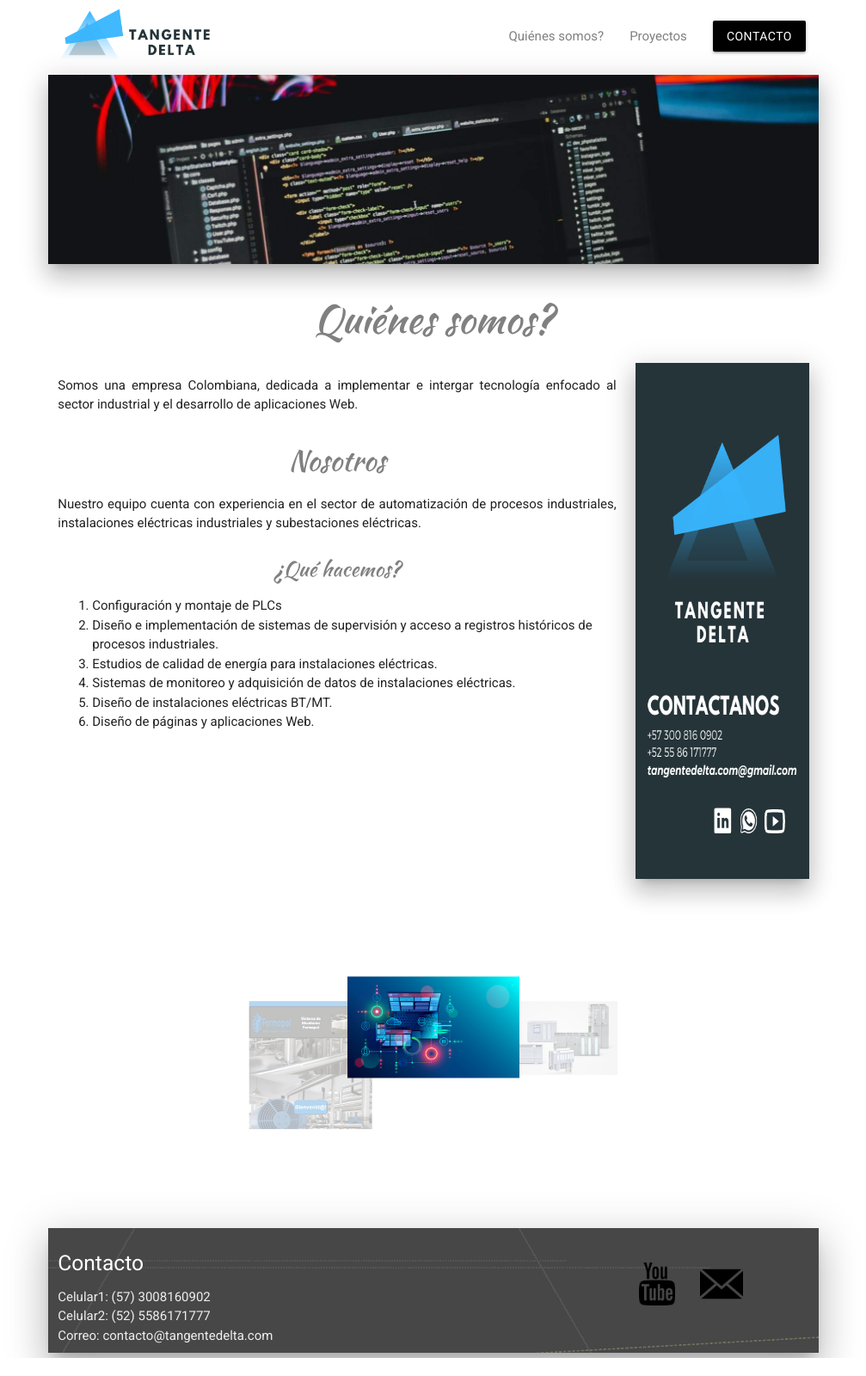
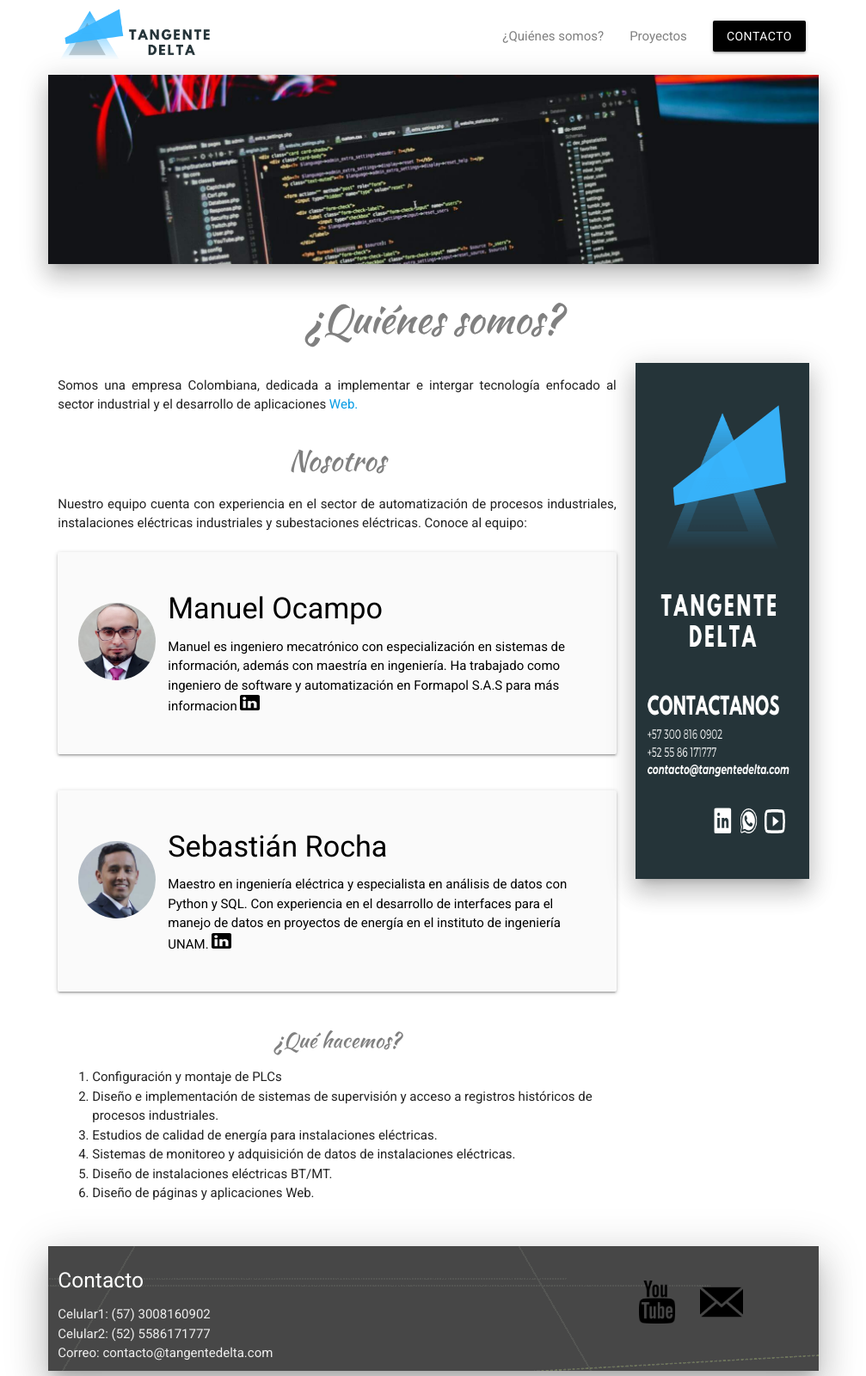
Before and after one commit to ManuelOg16/WEB-TANGENTE, a Flask app: page /quienes-somos in a window 1280 px wide. Shown: the whole page at 86% size, without its empty margins (136-1143 px from the left). Before the commit the page ends 1579 px from the top, so only its background shows below. Run offline with Flask 2, Linux system fonts and the light colour scheme.

Commit message:
actualización imagenes -contacto-sliders clientes

```diff
--- a/static/css/main.css
+++ b/static/css/main.css
@@ -127,6 +127,12 @@
     width: 50px;
     height: 50px;
 }
+.linkdln{
+    margin-top: -5px;
+    width: 23px;
+    height: 23px;
+    padding-top: 5px;
+}
 @media only screen and (max-width: 995px){
     footer.page-footer {
         display: flex;
--- a/templates/index.html
+++ b/templates/index.html
@@ -3,6 +3,12 @@
 <head>
     <meta charset="UTF-8">
     <meta name="description" content="Tangentedelta ofrece servicios de programación con Python para  sistemas como monitoreo sincrofasorial, automatización industrial y análisis de datos.">
+    <meta property= og:title  content="Programación Web con Python en Colombia | tangentedelta">
+    <meta property= og:site_name  content="Tangentedelta">
+    <meta property= og:url  content="https://www.tangentedelta.com/">
+    <meta property= og:description content="Tangentedelta ofrece servicios de programación con Python para sistemas como monitoreo sincrofasorial, automatización industrial y análisis de datos.">
+    <meta property= og:type content="business.business">
+    <meta property= og:image content="https://www.tangentedelta.com/static/assets/img/banner-publicidad-tangentedelta.jpg">
     <meta http-equiv="X-UA-Compatible" content="IE=edge">
     <meta name="viewport"  content="width=device-width, initial-scale=1.0">
     <title>Programación Web con Python en Colombia | tangentedelta</title>
@@ -34,13 +40,13 @@
            <a href="/" class="brand-logo  valign-wrapper"><img class="responsive-img left " src="{{url_for('static', filename='assets/img/logo2.png')}}" alt="Logo de la página" width="200" height="90"></a>
            <a href="#" data-target="mobile-demo" class="sidenav-trigger"><i class="material-icons ">menu</i></a>
            <ul class="right hide-on-med-and-down">
-               <li><a href="quienes-somos">Quiénes somos?</a></li>
+               <li><a href="quienes-somos">¿Quiénes somos?</a></li>
                <li><a href="/proyectos/nuestros-proyectos">Proyectos</a></li>
                <li><a class="btn" href="contacto">Contacto</a></li>
            </ul>
         </nav>
         <ul class="sidenav" id="mobile-demo">
-            <li><a href="quienes-somos">Quiénes somos?</a></li>
+            <li><a href="quienes-somos">¿Quiénes somos?</a></li>
             <li><a href="/proyectos/nuestros-proyectos">Proyectos</a></li>
             <li><a class="btn" href="contacto">Contacto</a></li>
         </ul>
@@ -77,7 +83,7 @@
             <div class="col s12 ">
               <h1 class="tituloh1">Aplicaciones Web y programación con Python</h1>
               <p class="introduccion">Tangentedelta cuenta con especialistas en diversos lenguajes de programación y manejo de Frameworks como <a href="https://flask.palletsprojects.com/en/2.0.x/" target="_blank">Flask</a> de Python, Node js y otras plataformas para el desarrollo <a href="/proyectos/desarrollo-web/paginas-web">Web</a>, además el análisis de datos  se desarrolla a través de aplicaciones de acuerdo a las necesidades de nuestros clientes.</p>
-              <p class="introduccion">Entre las categorías encontraras proyectos realizados con programación que te permitirán comprobar los casos de éxito, para que lleves tu negocio a otro nivel con todo el manejo y análisis de la datos.</p>
+              <p class="introduccion">Entre las categorías encontrarás proyectos realizados con programación que te permitirán comprobar los casos de éxito, para que lleves tu negocio a otro nivel con todo el manejo y análisis de los datos.</p>
             </div>
             <div class="col s12">
               <h2 class="tituloh2">Estas son las categorías principales de programación que ofrecemos con nuestros servicios.</h2>
@@ -104,7 +110,7 @@
                          <img class="activator" src="{{url_for('static', filename='assets/img/card2-1formapol.jpg')}}"alt="Monitoreo-supervision-Web" width="600" height="300">
                      </div>
                      <div class="card-content">
-                        <span class="card-title grey-text activator text-darken-4">Sistemas Web de supervición (Scada)<i class="material-icons right">more_vert</i></span>
+                        <span class="card-title grey-text activator text-darken-4">Sistemas Web de supervisión (Scada)<i class="material-icons right">more_vert</i></span>
                      </div>
                      <div class="card-reveal">
                          <span class="card-title grey-text activator text-darken-4 ">Web Scada<i class="material-icons right">close</i></span>
@@ -120,7 +126,7 @@
                          <img class="activator" src="{{url_for('static', filename='assets/img/card4diseñoweb.png')}}" alt="Desarrollo-Web" width="600" height="300">
                      </div>
                      <div class="card-content">
-                        <span class="card-title grey-text activator text-darken-4">Diseño de Paginas Web y Apps de analisis de datos<i class="material-icons right">more_vert</i></span>
+                        <span class="card-title grey-text activator text-darken-4">Diseño de Páginas Web y Apps de análisis de datos<i class="material-icons right">more_vert</i></span>
                      </div>
                      <div class="card-reveal">
                          <span class="card-title grey-text activator text-darken-4 ">Páginas Web<i class="material-icons right">close</i></span>
@@ -150,7 +156,7 @@
         </section>
    </main>
     {% endblock %}
-    <section class="section">
+    <!--<section class="section">
       <div class="row">
         <div class="carousel">
           <a class="carousel-item" href="/proyectos/desarrollo-web/paginas-web"><img src="{{url_for('static', filename='assets/img/card5web.jpg')}}" alt="Computadores" width="200" height="118"></a>
@@ -158,7 +164,7 @@
           <a class="carousel-item" href="/proyectos/scada-web/scada-web-formapol"><img src="{{url_for('static', filename='assets/img/card2formapol.jpg')}}"alt="Supervisor-Scada" width="200" height="208"></a>
         </div>
       </div>
-    </section>
+    </section>-->
     <section class="container">
      <footer class="page-footer z-depth-5">
             <div class="row">
--- a/templates/proyectos/desarrollo-web/paginas-web.html
+++ b/templates/proyectos/desarrollo-web/paginas-web.html
@@ -33,13 +33,13 @@
            <a href="/" class="brand-logo  valign-wrapper"><img class="responsive-img left " src="{{url_for('static', filename='assets/img/logo2.png')}}" alt="Logo de la página" width="200" height="90"></a>
            <a href="#" data-target="mobile-demo" class="sidenav-trigger"><i class="material-icons ">menu</i></a>
            <ul class="right hide-on-med-and-down">
-               <li><a href="/quienes-somos">Quiénes somos?</a></li>
+               <li><a href="/quienes-somos">¿Quiénes somos?</a></li>
                <li><a href="/proyectos/nuestros-proyectos">Proyectos</a></li>
                <li><a class="btn" href="/contacto">Contacto</a></li>
            </ul>
         </nav>
         <ul class="sidenav" id="mobile-demo">
-            <li><a href="/quienes-somos">Quiénes somos?</a></li>
+            <li><a href="/quienes-somos">¿Quiénes somos?</a></li>
             <li><a href="/proyectos/nuestros-proyectos">Proyectos</a></li>
             <li><a class="btn" href="/contacto">Contacto</a></li>
         </ul>
--- a/templates/proyectos/programacion-plc/plc-br.html
+++ b/templates/proyectos/programacion-plc/plc-br.html
@@ -33,13 +33,13 @@
            <a href="/" class="brand-logo  valign-wrapper"><img class="responsive-img left " src="{{url_for('static', filename='assets/img/logo2.png')}}" alt="Logo de la página" width="200" height="90"></a>
            <a href="#" data-target="mobile-demo" class="sidenav-trigger"><i class="material-icons ">menu</i></a>
            <ul class="right hide-on-med-and-down">
-               <li><a href="/quienes-somos">Quiénes somos?</a></li>
+               <li><a href="/quienes-somos">¿Quiénes somos?</a></li>
                <li><a href="/proyectos/nuestros-proyectos">Proyectos</a></li>
                <li><a class="btn" href="/contacto">Contacto</a></li>
            </ul>
         </nav>
         <ul class="sidenav" id="mobile-demo">
-            <li><a href="/quienes-somos">Quiénes somos?</a></li>
+            <li><a href="/quienes-somos">¿Quiénes somos?</a></li>
             <li><a href="/proyectos/nuestros-proyectos">Proyectos</a></li>
             <li><a class="btn" href="/contacto">Contacto</a></li>
         </ul>
@@ -73,7 +73,7 @@
     <div class="col s12 m6 ">
       <p>Un controlador lógico programable, más conocido por sus siglas en inglés <a href="https://es.wikipedia.org/wiki/Controlador_l%C3%B3gico_programable" target="_blank">PLC</a> (Programmable Logic Controller) o por autómata programable, es una computadora utilizada en la ingeniería automática o automatización industrial, para automatizar procesos electromecánicos, electroneumáticos, electrohidráulicos, tales como el control de la maquinaria de la fábrica en líneas de montaje u otros procesos de producción, así como atracciones mecánicas.</p>
       <p>Nuestro equipo de trabajo cuenta con la habilidad de <a href="/proyectos/scada-web/scada-web-formapol">programar</a>  cualquier dispositivo PLC, en un lenguaje como Ladder, Basic, C++, FUB, STL , además de diversas marcas comerciales como : Mitsubishi, Siemens, B&R, Allen Bradley , Schneider electric, Omron , Panasonic, Weintek etc.</p>
-      <p>De la mano a la programación de estos dispositivos también se programan las interfaces graficas hombre maquina o más comúnmente conocidas como HMI de las marcas comerciales.</p>
+      <p>De la mano a la programación de estos dispositivos también se programan las interfaces gráficas hombre máquina o más comúnmente conocidas como HMI de las marcas más comerciales.</p>
     </div>
     <div class="col s12 m6 ">
       <h2 class="tituloh2">Proyecto de automatización y programación con un dispositivo PLC.</h2>
--- a/templates/proyectos/scada-web/scada-web-formapol.html
+++ b/templates/proyectos/scada-web/scada-web-formapol.html
@@ -33,13 +33,13 @@
            <a href="/" class="brand-logo  valign-wrapper"><img class="responsive-img left " src="{{url_for('static', filename='assets/img/logo2.png')}}" alt="Logo de la página" width="200" height="90"></a>
            <a href="#" data-target="mobile-demo" class="sidenav-trigger"><i class="material-icons ">menu</i></a>
            <ul class="right hide-on-med-and-down">
-               <li><a href="/quienes-somos">Quiénes somos?</a></li>
+               <li><a href="/quienes-somos">¿Quiénes somos?</a></li>
                <li><a href="/proyectos/nuestros-proyectos">Proyectos</a></li>
                <li><a class="btn" href="/contacto">Contacto</a></li>
            </ul>
         </nav>
         <ul class="sidenav" id="mobile-demo">
-            <li><a href="/quienes-somos">Quiénes somos?</a></li>
+            <li><a href="/quienes-somos">¿Quiénes somos?</a></li>
             <li><a href="/proyectos/nuestros-proyectos">Proyectos</a></li>
             <li><a class="btn" href="/contacto">Contacto</a></li>
         </ul>
--- a/templates/quienes-somos.html
+++ b/templates/quienes-somos.html
@@ -7,12 +7,48 @@
  <section class="section">
   <div class="row">
     <div class="col s12">
-      <h1 class="tituloh1">Quiénes somos?</h1>
+      <h1 class="tituloh1">¿Quiénes somos?</h1>
      </div>
      <div class="col s12 m9 ">
-        <p>Somos una empresa Colombiana, dedicada a implementar e intergar tecnología enfocado al sector industrial y el desarrollo de aplicaciones Web.</p>
+        <p>Somos una empresa Colombiana, dedicada a implementar e intergar tecnología enfocado al sector industrial y el desarrollo de aplicaciones <a href="/proyectos/desarrollo-web/paginas-web">Web.</a> </p>
         <h2 class="tituloh2">Nosotros</h2>
-        <p>Nuestro equipo cuenta con experiencia en el sector de automatización de procesos industriales, instalaciones eléctricas industriales y subestaciones eléctricas.</p>
+        <p>Nuestro equipo cuenta con experiencia en el sector de automatización de procesos industriales, instalaciones eléctricas industriales y subestaciones eléctricas. Conoce al equipo: </p>
+        <div class="row">
+          <div class="col s12 m9 offset-m2 l12 ">
+           <div class="card-panel grey lighten-5 z-depth-1">
+             <div class="row valign-wrapper">
+               <div class="col s2">
+                 <img src="{{url_for('static', filename='assets/img/manuel.jpg')}}" alt="integrante" class="circle responsive-img"  width="90" height="50" > <!-- notice the "circle" class -->
+               </div>
+               <div class="col s10">
+                 <span class="black-text">
+                   <h4>Manuel Ocampo</h4>
+                   Manuel es ingeniero mecatrónico con especialización en sistemas de información, además con maestría en ingeniería. Ha trabajado como ingeniero de software y automatización en Formapol S.A.S para más informacion
+                   <a href="https://www.linkedin.com/in/victor-manuel-ocampo-galvis-6b07131b1" target="_blank"><img  class="linkdln" src="{{url_for('static', filename='assets/img/linkedin-logo.png')}}" alt="Logo-de-contacto" width="25" height="25"></a>
+                 </span>
+               </div>
+             </div>
+           </div>
+         </div>
+       </div>
+       <div class="row">
+        <div class="col s12 m9 offset-m2 l12 ">
+         <div class="card-panel grey lighten-5 z-depth-1">
+           <div class="row valign-wrapper">
+             <div class="col s2">
+               <img src="{{url_for('static', filename='assets/img/sebastian.jpg')}}" alt="integrante-dos" class="circle responsive-img" width="90" height="50" > <!-- notice the "circle" class -->
+             </div>
+             <div class="col s10">
+               <span class="black-text">
+                 <h4>Sebastián Rocha</h4>
+                 Maestro en ingeniería eléctrica y especialista en análisis de datos con Python y SQL. Con experiencia en el desarrollo de interfaces para el manejo de datos en proyectos de energía en el instituto de ingeniería UNAM.
+                 <a href="https://www.linkedin.com/in/juan-sebastián-rocha-doria-432565a0/" target="_blank"><img  class="linkdln" src="{{url_for('static', filename='assets/img/linkedin-logo.png')}}" alt="Logo-de-contacto" width="25" height="25"></a>
+               </span>
+             </div>
+           </div>
+         </div>
+       </div>
+     </div>
         <h3 class="tituloh3">¿Qué hacemos?</h3>
         <ol>
           <li>Configuración y montaje de PLCs</li>
```
Also changed, not shown: templates/proyectos/monitoreo/redes-electricas-potencia.html (+4 -4 lines), templates/proyectos/nuestros-proyectos.html (+27 -6 lines), static/assets/img/Banner-lat-Tangente-Delta.png (deleted), static/assets/img/banner-lat-cont.png, static/assets/img/linkedin-logo.png (added), static/assets/img/logo-formapol.jpg (added), static/assets/img/logo-induma.png (added), static/assets/img/logo-unam.png (added), static/assets/img/manuel.jpg (added), static/assets/img/sebastian.jpg (added).
